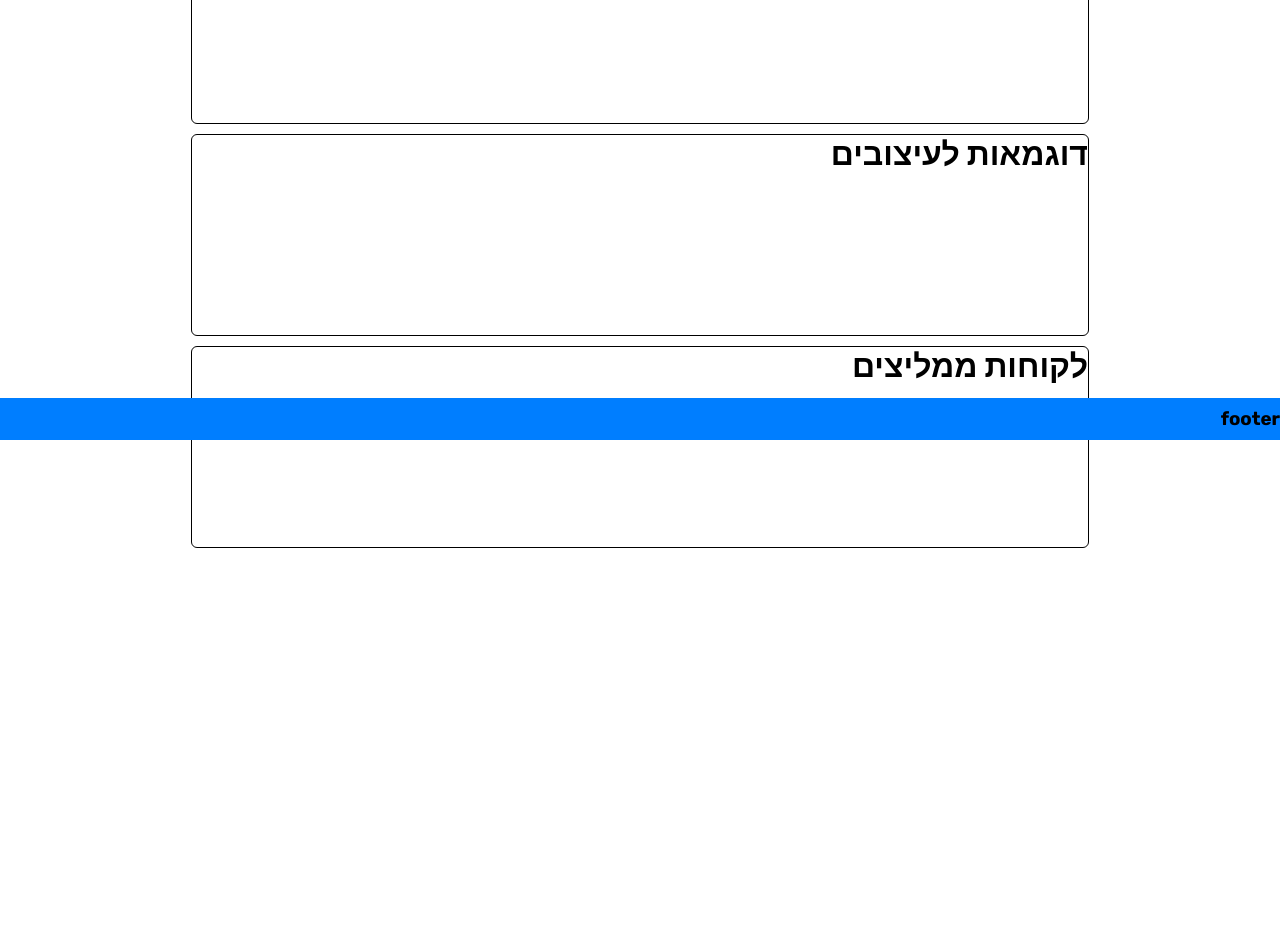
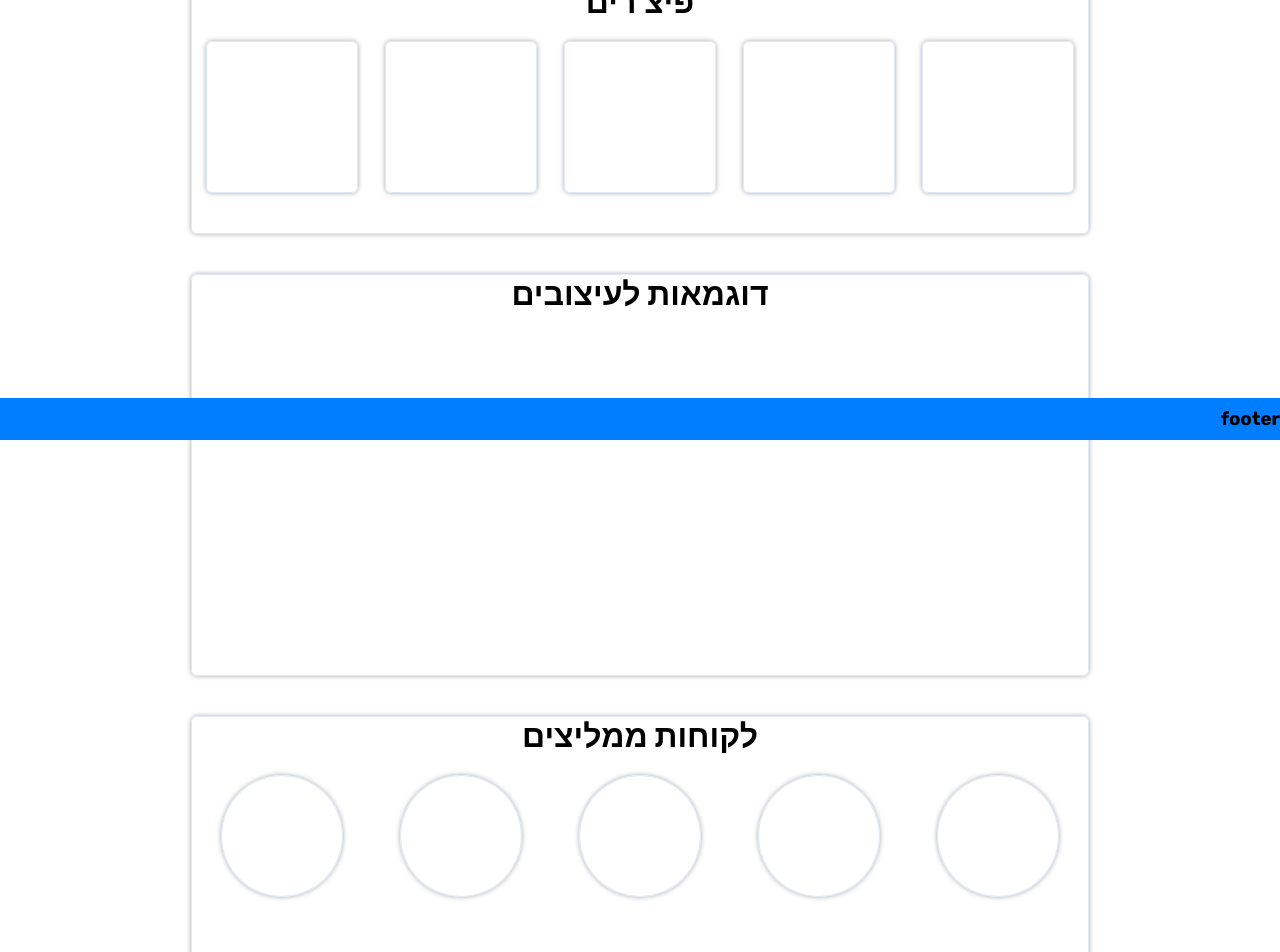
Before and after one commit to Muzmanim-Digital-Event-Invitation/Muzmanim-Frontend, a React (Vite) app: page / in a window 1280 px wide. Shown: the part 360-1312 px from the top of the page. Before the commit the page ends 908 px from the top, so only its background shows below. Built offline with nearby package versions, Linux system fonts and the light colour scheme; a web font is replaced by a local one.

Commit message:
conitum desgin home page

```diff
--- a/src/Components/Content/Content.scss
+++ b/src/Components/Content/Content.scss
@@ -4,4 +4,5 @@
     flex-direction: column;
     align-items: center;
     justify-content: center;
+
 }
--- a/src/Components/Content/HomePage/HomePage.scss
+++ b/src/Components/Content/HomePage/HomePage.scss
@@ -4,15 +4,18 @@
     flex-direction: column;
     align-items: center;
     justify-content: center;
+    margin-bottom: 500px;
 
     .container {
         width: 70%;
         height: 200px;
         display: flex;
         flex-direction: row;
-        border: 1px solid black;
-        border-radius: 6px;
-        margin-top: 10px;
+        border: 1px solid var(--sec-clr);
+        border-radius: var(--mid-radius);
+        box-shadow: var(--mid-shadow);
+        margin-top: 40px;
+
     }
 
     .welcome_container{
@@ -25,11 +28,48 @@
         display: flex;
         flex-direction: column;
         align-items: center;
+        height: 250px;
 
         .all_features{
+            width: 100%;
             display: flex;
             flex-direction: row;
+            justify-content: space-around;
+            margin-top: 20px;
+
+            .feature_box{
+                height: 150px;
+                width: 150px;
+                border: 1px solid var(--sec-clr);
+                border-radius: var(--mid-radius);
+                box-shadow: var(--mid-shadow);
+            }
         }
     }
 
+    .examples_container{
+        justify-content: center;
+        height: 400px;
+    }
+
+    .recommend_container{
+        display: flex;
+        flex-direction: column;
+        align-items: center;
+        height: 250px;
+        .all_reviews{
+            display: flex;
+            width: 100%;
+            justify-content: space-around;
+            margin-top: 20px;
+            .review_box{
+                height: 120px;
+                width: 120px;
+                border: 1px solid var(--sec-clr);
+                border-radius: 50%;
+                box-shadow: var(--mid-shadow);
+            }
+        }
+
+    }
 }
--- a/src/Components/Content/HomePage/HomePage.tsx
+++ b/src/Components/Content/HomePage/HomePage.tsx
@@ -17,19 +17,27 @@ function HomePage(): JSX.Element {
             <div className="container features_container ">
                 <h1>פיצ'רים</h1>
                 <div className="all_features">
-                <div className="feature_box">1</div>
-                <div className="feature_box">2</div>
-                <div className="feature_box">3</div>
-                <div className="feature_box">4</div>
+                <div className="feature_box"></div>
+                <div className="feature_box"></div>
+                <div className="feature_box"></div>
+                <div className="feature_box"></div>
+                <div className="feature_box"></div>
                 </div>
             </div>
 
-            <div className="container ">
+            <div className="container examples_container">
                 <h1>דוגמאות לעיצובים</h1>
             </div>
 
-            <div className="container">
+            <div className="container recommend_container">
                 <h1>לקוחות ממליצים</h1>
+                <div className="all_reviews">
+                <div className="review_box"></div>
+                <div className="review_box"></div>
+                <div className="review_box"></div>
+                <div className="review_box"></div>
+                <div className="review_box"></div>
+                </div>
             </div>
 
         </div>
```
